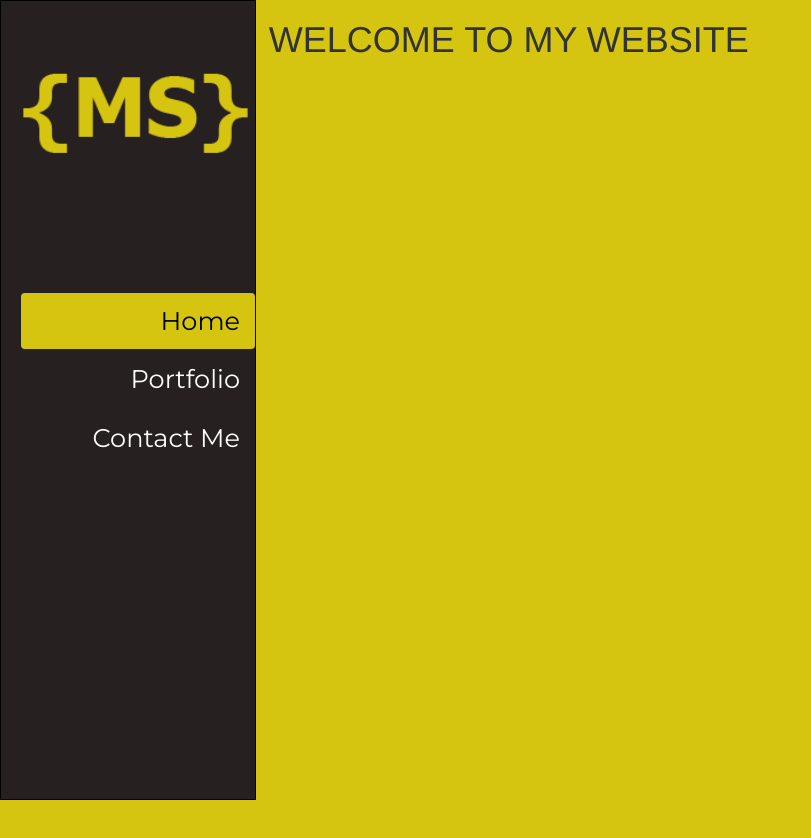
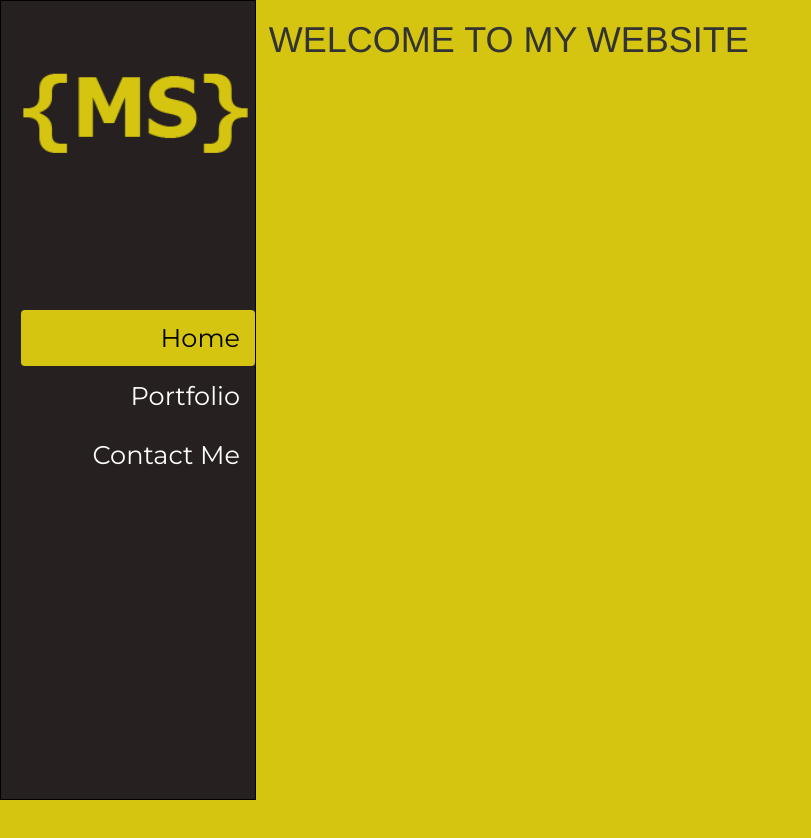
Before and after one commit to TheQuantumBlaze/MartinStudiosWebsite, a plain HTML site: page index.html in a window 1280 px wide. Shown: the top 838 px of the page, without its empty margins (0-811 px from the left). Drawn offline with Linux system fonts and the light colour scheme.

Commit message:
navbarfixes

```diff
--- a/css/default.css
+++ b/css/default.css
@@ -39,7 +39,7 @@
 	padding-right: 5px;
 	width: 100%;
 	height: auto;
-	padding-bottom: 100px;
+	padding-bottom: 50%;
 }
 
 .container-fluid
```
